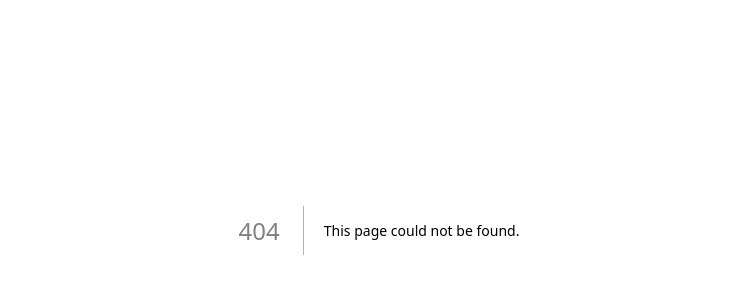
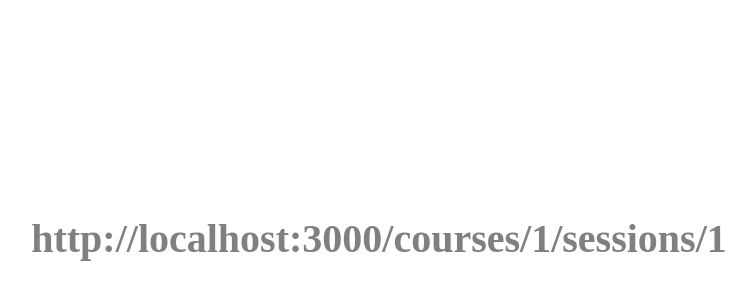
Before and after one commit to hamedAbdollahzade/next-js, a Next.js app: page /courses/1/sessions/1 in a window 1280 px wide. Before the commit this address had no page. Shown: the part 170-470 px from the top of the page, without its empty margins (261-1017 px from the left). Built offline with nearby package versions, Linux system fonts and the light colour scheme.

Commit message:
دسترسی به پارامتر های روت Parent

```diff
--- /dev/null
+++ b/pages/courses/[shortName]/sessions/[sessionsId].jsx
@@ -0,0 +1,17 @@
+// http://localhost:3000/courses/12/sessions/1
+
+import { useRouter } from "next/router";
+
+const Sessions = () => {
+  const route = useRouter();
+  console.log(route.query); //{shortName: '12', sessionsId: '1'}
+
+  return (
+    <h1>
+      http://localhost:3000/courses/{route.query.shortName}/sessions/
+      {route.query.sessionsId}
+    </h1>
+  );
+};
+
+export default Sessions;
--- a/pages/courses/index.jsx
+++ /dev/null
@@ -1,5 +0,0 @@
-const Courses = () => {
-  return <div>Courses Page </div>;
-};
-
-export default Courses;
--- a/styles/globals.css
+++ b/styles/globals.css
@@ -6,7 +6,7 @@ body {
   overflow: hidden;
 }
 h1 {
-  font-size: 3.5rem;
+  font-size: 2.5rem;
   font-weight: 900;
   color: gray;
 }
```
Also changed, not shown: pages/courses/[id].jsx (deleted, +0 -10 lines).
